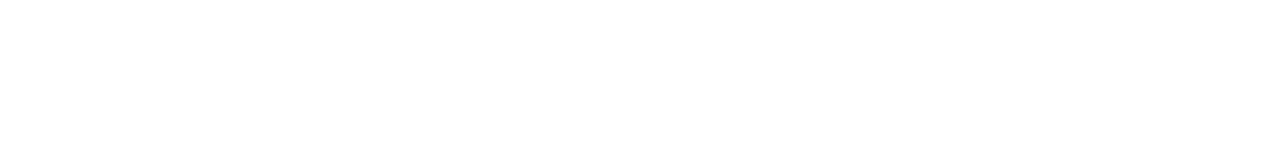
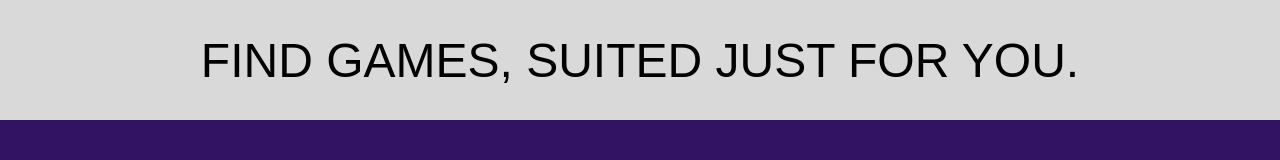
Before and after one commit to janjonaash05/FigmaWA, a plain HTML site: page index.html in a window 1280 px wide. Drawn offline with Linux system fonts and the light colour scheme; a web font is replaced by a local one.

Commit message:
added normalized colors

```diff
--- /dev/null
+++ b/css/style.css
@@ -0,0 +1,37 @@
+:root
+{
+    --purple: 	#321363;
+
+    --lime: #09ec2e;
+    --orange: #ec9f09;
+    --magenta: #ec09c7;
+
+    --black: 	#222222;
+    --white: 	#d9d9d9;
+
+
+}
+*{box-sizing: border-box; font-family: 'Koulen', sans-serif; margin:0px;}
+body
+{
+
+    background-color: var(--purple);
+
+}
+
+header
+{
+    white-space: nowrap;
+    display: grid;
+    place-items: center;
+    width: 100%;
+    height: 120px;
+    margin: 0px;
+
+    font-size: 3em;
+
+    text-align: center;
+    background-color: var(--white);
+
+
+}
--- a/index.html
+++ b/index.html
@@ -1 +1,44 @@
 <!--Jonas-->
+
+<!DOCTYPE html>
+<html lang="en">
+<head>
+    <meta charset="UTF-8">
+    <meta name="viewport" content="width=device-width, initial-scale=1.0">
+    <title>Document</title>
+
+
+    <link rel="stylesheet" href="css/style.css">
+
+
+    <link rel="preconnect" href="https://fonts.googleapis.com">
+    <link rel="preconnect" href="https://fonts.gstatic.com" crossorigin>
+    <link href="https://fonts.googleapis.com/css2?family=Koulen&display=swap" rel="stylesheet">
+
+</head>
+<body>
+    <header>FIND GAMES, SUITED JUST FOR YOU.</header>
+    <main>
+        <div class="filters-container">
+            <div class="filter-wrap">
+                <div class="filter-text">
+
+                </div>
+                <dir></dir>
+
+            </div>
+
+        </div>
+
+
+
+
+
+
+    </main>
+
+
+
+
+</body>
+</html>
```
